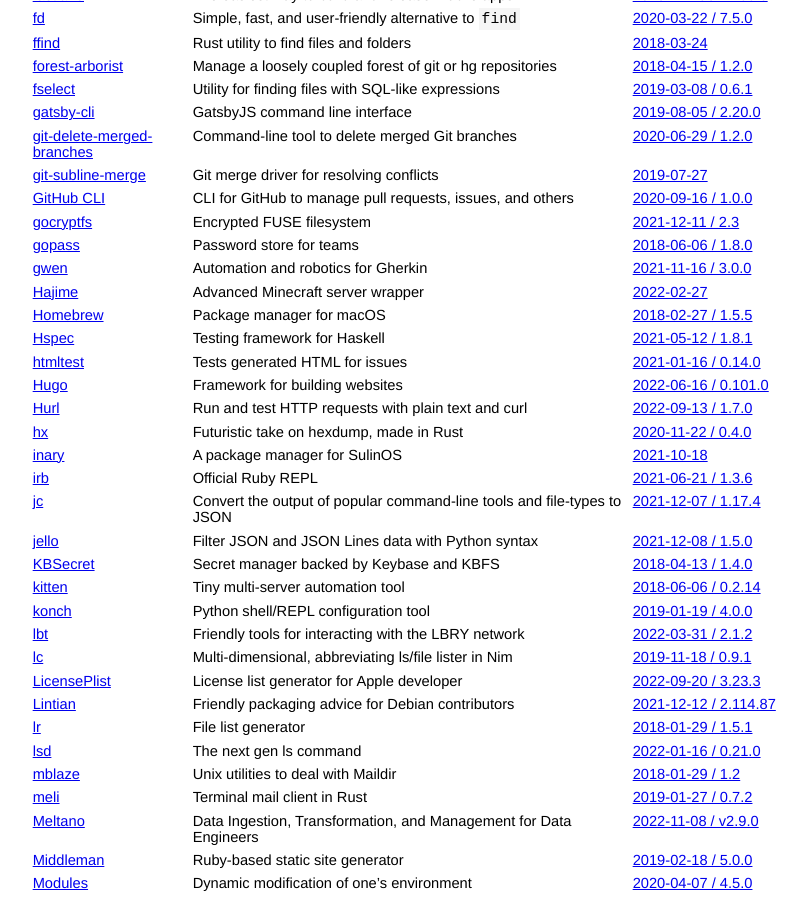
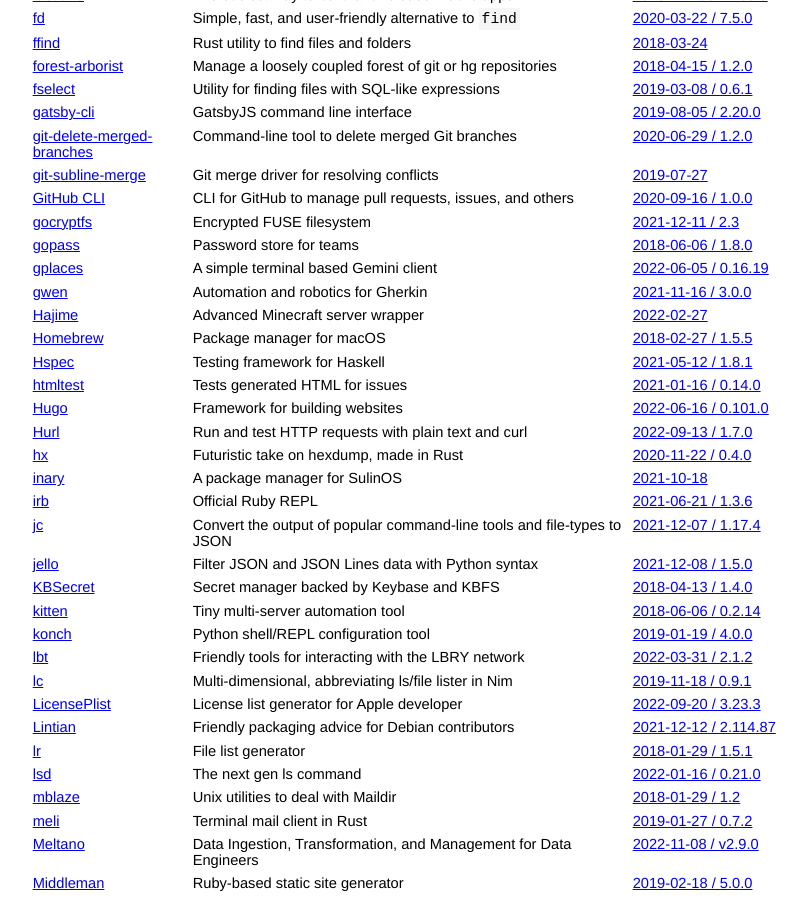
Before and after one commit to jcs/no_color, a Jekyll site: the page built from index.md, in a window 1280 px wide and 900 px high, scrolled down 3199 px. Shown: the whole window, without its empty margins (211-1018 px from the left). Built offline with Jekyll 4.4.1, drawn with Linux system fonts in a browser that asks for light colours; our own code applies the rules of GitHub Pages for plain Markdown files.

Commit message:
add gplaces

```diff
--- a/index.md
+++ b/index.md
@@ -180,6 +180,7 @@ color via `NO_COLOR`.
 | [GitHub CLI](https://github.com/cli/cli) | CLI for GitHub to manage pull requests, issues, and others | [2020-09-16 / 1.0.0](https://github.com/cli/cli/commit/6d0da077b656354865360253dc7c482a1dbaa224) |
 | [gocryptfs](https://github.com/rfjakob/gocryptfs) | Encrypted FUSE filesystem | [2021-12-11 / 2.3](https://github.com/rfjakob/gocryptfs/commit/a1f01419e2e6e5d637ec7afa31c0a1d95e0ea923) |
 | [gopass](https://github.com/gopasspw/gopass) | Password store for teams | [2018-06-06 / 1.8.0](https://github.com/gopasspw/gopass/releases/tag/v1.8.0) |
+| [gplaces](https://github.com/dimkr/gplaces) | A simple terminal based Gemini client | [2022-06-05 / 0.16.19](https://github.com/dimkr/gplaces/commit/c907bdf719ad069da2f75daf01f371921f5fde0f) |
 | [gwen](https://github.com/gwen-interpreter/gwen) | Automation and robotics for Gherkin | [2021-11-16 / 3.0.0](https://github.com/gwen-interpreter/gwen/releases/tag/v3.0.0) |
 | [Hajime](https://github.com/Slackadays/Hajime) | Advanced Minecraft server wrapper | [2022-02-27](https://github.com/Slackadays/Hajime/commit/7ff89c1d29d901ab0dc47474ee85619fbfbbd226) |
 | [Homebrew](https://brew.sh/) | Package manager for macOS | [2018-02-27 / 1.5.5](https://github.com/Homebrew/brew/releases/tag/1.5.5) |
```
